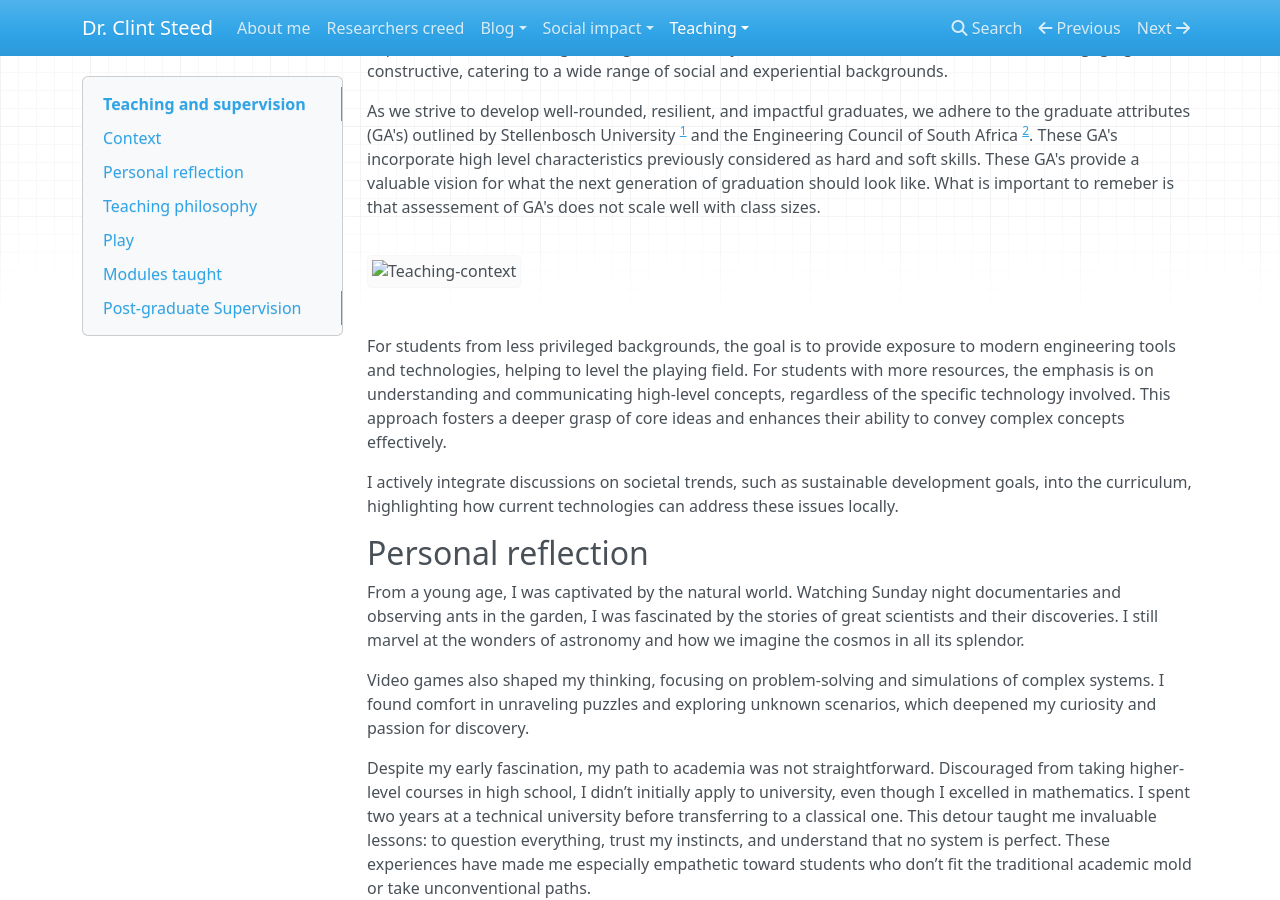
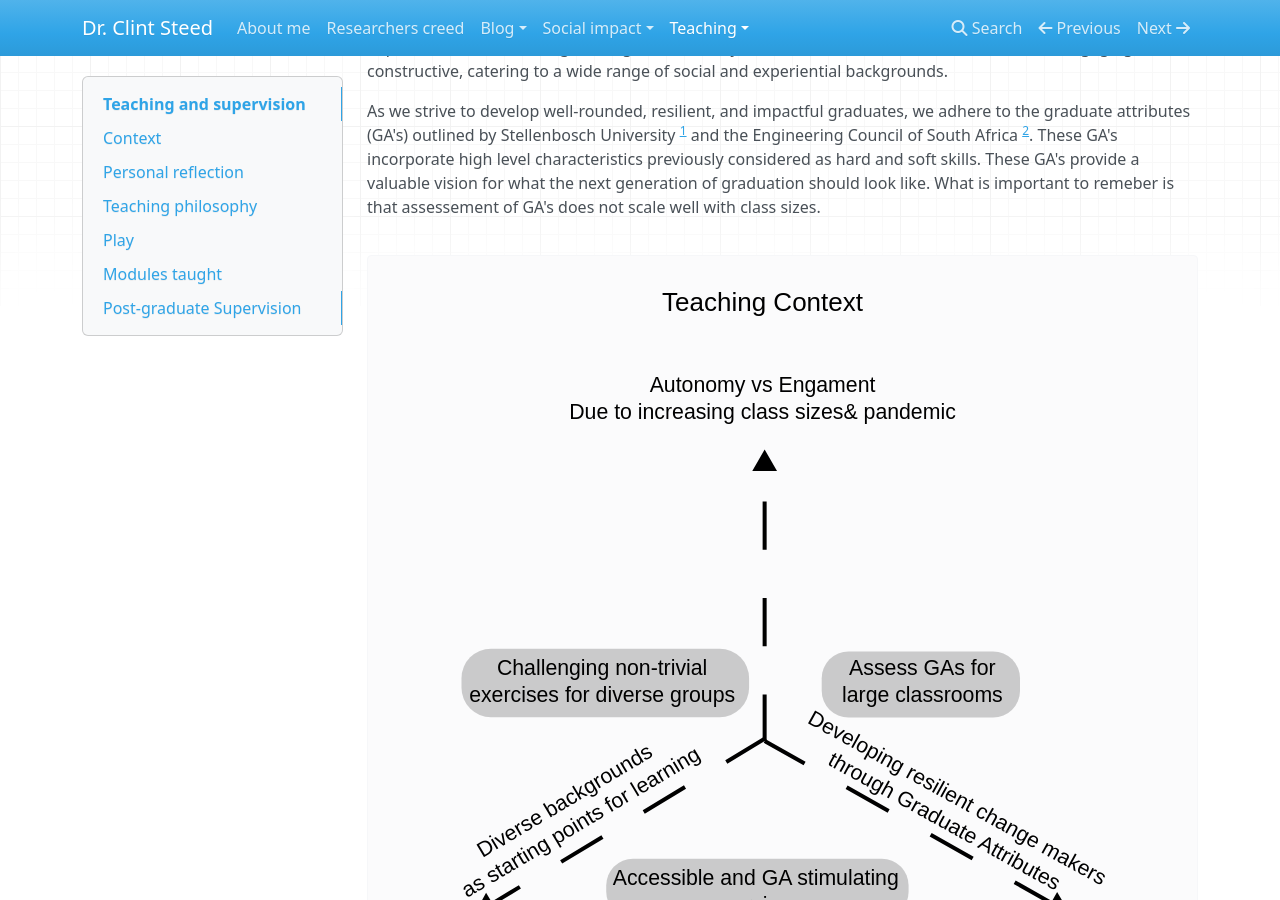
Before and after one commit to Steedalion/Blog, an MkDocs documentation site: the page built from docs/Teaching/Teaching and supervision.md, in a window 1280 px wide and 900 px high, scrolled down 402 px. Built offline with MkDocs 1.6.1, drawn with Linux system fonts in a browser that asks for light colours; nearby versions of some CDN libraries.

Commit message:
Quick push via script.

```diff
--- a/docs/Teaching/Teaching and supervision.md
+++ b/docs/Teaching/Teaching and supervision.md
@@ -13,7 +13,7 @@
 [^SU-GAs]: SU, ‘Graduate Attributes of Stellenbosch University’. Accessed: Dec. 03, 2024. [Online]. Available: https://www.sun.ac.za/english/learning-teaching/student-affairs/about/graduate-attributes
 [^ECSA-GAs]: ‘Qualification Standard for Bachelor of Engineering Technology: NQF Level 7’, E-02-PT, 2016. [Online\]. Available: https://www.ecsa.co.za/education/EducationDocs/E-02-PT.pdf
 
-![Teaching-context](.\Teaching-context.svg)
+![Teaching-context](Teaching-context.svg)
 
 
 
```
